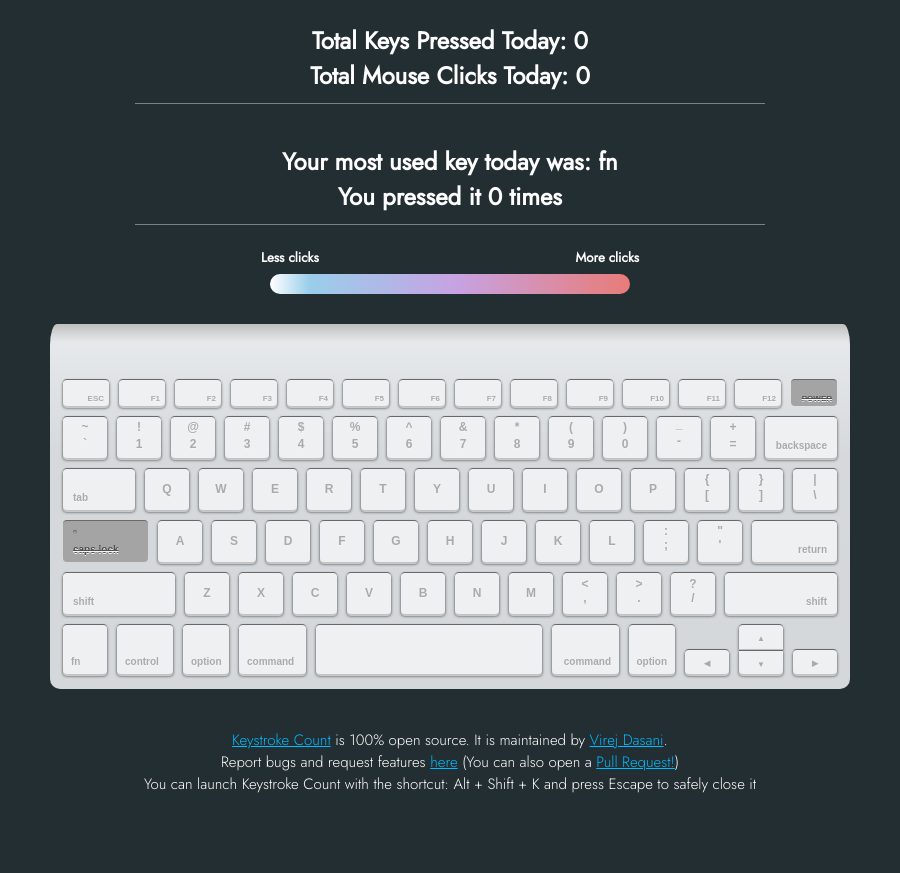
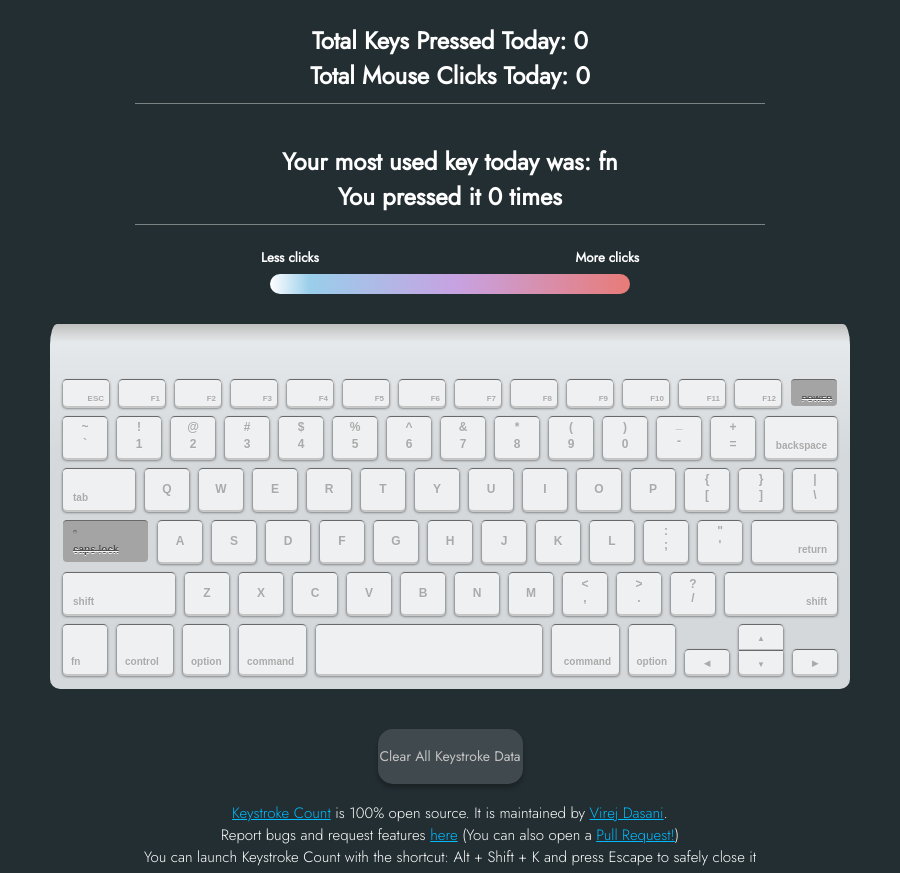
Before and after one commit to virejdasani/KeystrokeCount, an Electron app: page app/index.html in a window 900 px wide. Shown: the part 105-978 px from the top of the page. Before the commit the page ends 905 px from the top, so only its background shows below. Drawn offline with Linux system fonts and the light colour scheme; no server answers.

Commit message:
Add clear data button

```diff
--- /dev/null
+++ b/app/clearData.js
@@ -0,0 +1,7 @@
+let clearDataButton = document.getElementById("clearData");
+
+// When the clear keystroke data button is pressed, localStorage.clear() and reload the page so the new data is reflected
+clearDataButton.addEventListener("click", () => {
+  localStorage.clear();
+  location.reload();
+});
--- a/app/index.html
+++ b/app/index.html
@@ -132,6 +132,8 @@
     </ul>
   </div>
 
+  <button class="Jost" id="clearData">Clear All Keystroke Data</button>
+
   <div id="credits">
     <a href="https://github.com/virejdasani/KeystrokeCount" target="_blank">Keystroke Count</a> is 100% open
     source.
@@ -150,6 +152,7 @@
   <script src="setData.js"></script>
   <script src="heatmap.js"></script>
   <script src="keyboard.js"></script>
+  <script src="clearData.js"></script>
   <script src="index.js"></script>
 
 </body>
--- a/app/style.css
+++ b/app/style.css
@@ -42,14 +42,29 @@ body {
   margin-top: 40px;
 }
 
-#moreButton:hover {
+#clearData {
+  margin-top: 0px;
+  margin-bottom: 18px;
+  background: rgba(190, 190, 190, 0.19);
+  box-shadow: 0px 4px 4px rgba(0, 0, 0, 0.25);
+  border-radius: 15px;
+  width: 145px;
+  height: 55px;
+  border: none;
+  font-size: 14px;
+  line-height: 51px;
+  color: #c2c2c2;
+  outline: none;
+}
+
+#clearData:hover {
   transition: 0.1s ease-in-out;
   color: #d6d6d6;
   box-shadow: 0px 6px 6px rgba(0, 0, 0, 0.25);
   background: rgba(190, 190, 190, 0.26);
 }
 
-#moreButton:active {
+#clearData:active {
   transition: 0.1s ease-in-out;
   color: #c7c7c7;
   box-shadow: 0px 5px 5px rgba(0, 0, 0, 0.25);
```
